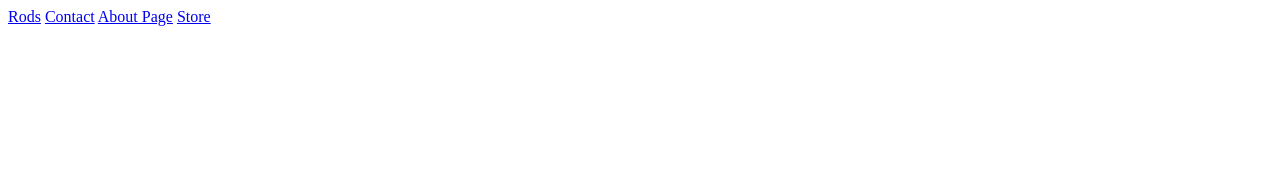
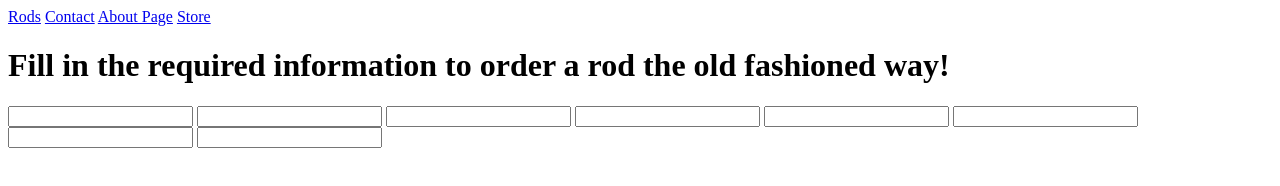
Before and after one commit to shervheimb6/Al-s-Rods, a plain HTML site: page purchaseform.html in a window 1280 px wide. Drawn offline with Linux system fonts and the light colour scheme.

Commit message:
repaired button functionality and color change

```diff
--- a/purchaseform.html
+++ b/purchaseform.html
@@ -9,9 +9,24 @@
     <nav>
         <a href="#rods">Rods</a>
         <a href="mailto:shervheimb6@gmail.com">Contact</a>
-        <a href="C:\Projects\AlsRods\about.html">About Page</a>
+        <a href="about.html">About Page</a>
         <a href= "store.html">Store</a>
     </nav>
+    <main>
+        <h1>Fill in the required information to order a rod the old fashioned way!</h1>
+      <div id="form" class="info">
+        <form action="">
+            <input type="text">
+            <input type="text">
+            <input type="text">
+            <input type="text">
+            <input type="text">
+            <input type="text">
+            <input type="text">
+            <input type="text">
+        </form>
+       </div>
+    </main>
 
 </body>
 </html>
--- a/style.css
+++ b/style.css
@@ -15,6 +15,7 @@
 }
 .button{
     margin: auto 0;
+    color: black;
 }
 .shipping {
     display: flex;
```
Also changed, not shown: about.html (+1 -1 lines), index.html (+1 -1 lines), store.html (+2 -2 lines).
